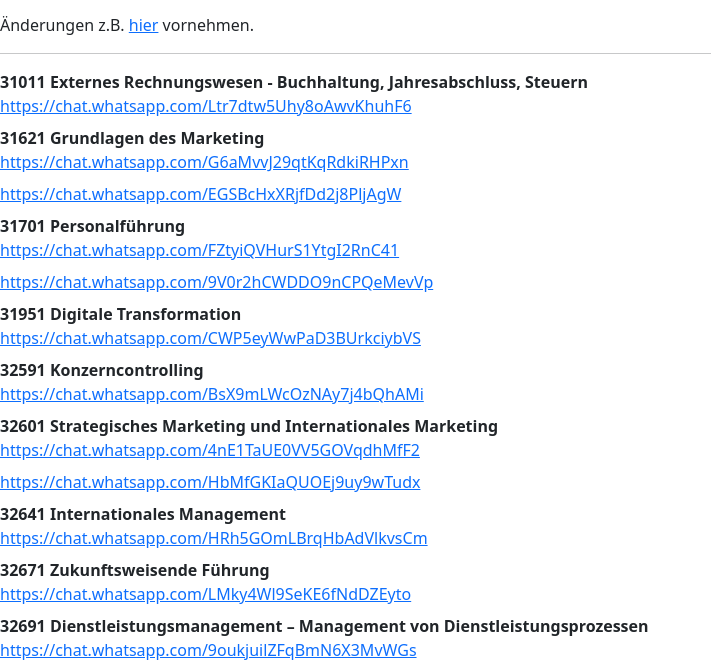
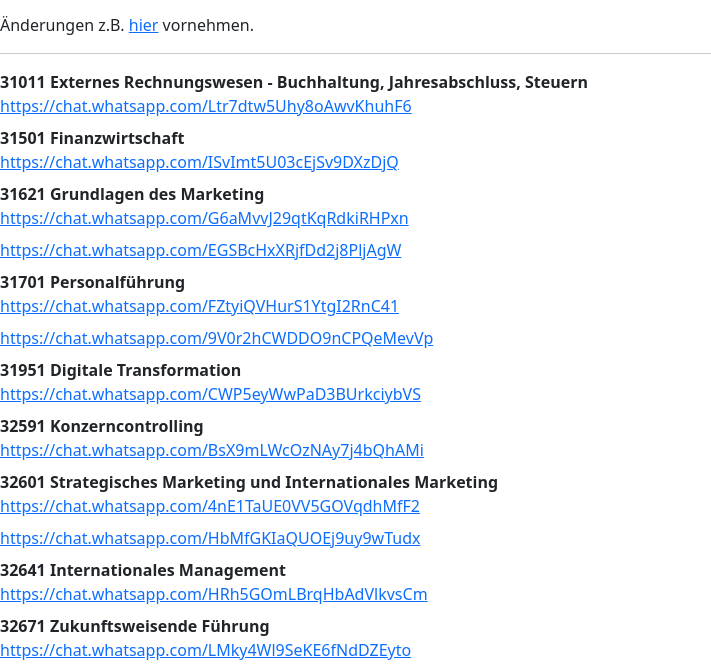
Before and after one commit to fahrbier/fernuni, a plain HTML site: page chatgruppen.html in a window 1280 px wide. Shown: the part 83-750 px from the top of the page, without its empty margins (0-711 px from the left). Drawn offline with nearby package versions, Linux system fonts and the light colour scheme.

Commit message:
Update chatgruppen.html

```diff
--- a/chatgruppen.html
+++ b/chatgruppen.html
@@ -21,6 +21,11 @@
 
         <dt>31011 Externes Rechnungswesen - Buchhaltung, Jahresabschluss, Steuern</dt>
         <dd><a href="https://chat.whatsapp.com/Ltr7dtw5Uhy8oAwvKhuhF6">https://chat.whatsapp.com/Ltr7dtw5Uhy8oAwvKhuhF6</a></dd>
+
+        <dt>31501 Finanzwirtschaft</dt>
+        <dd><a href="https://chat.whatsapp.com/ISvImt5U03cEjSv9DXzDjQ">https://chat.whatsapp.com/ISvImt5U03cEjSv9DXzDjQ</a></dd>
+
+
 
         <dt>31621 Grundlagen des Marketing</dt>
         <dd><a href="https://chat.whatsapp.com/G6aMvvJ29qtKqRdkiRHPxn">https://chat.whatsapp.com/G6aMvvJ29qtKqRdkiRHPxn</a></dd>
```
